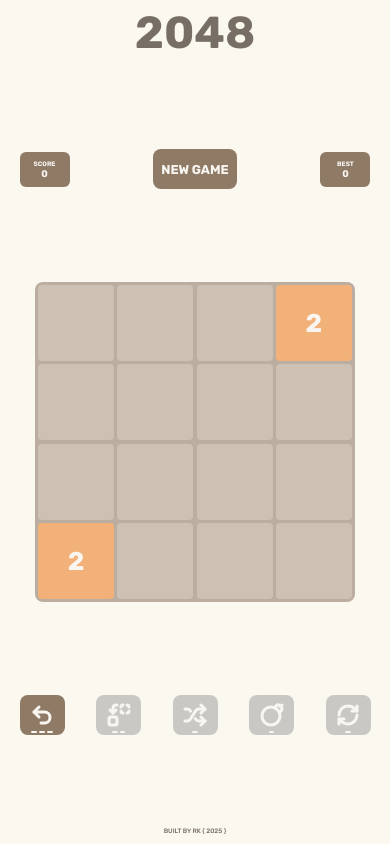
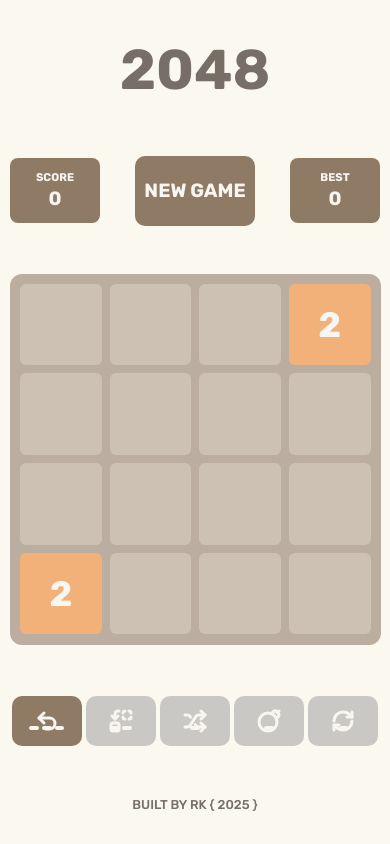
Before and after one commit to RK-778/2048-, a plain HTML site: page 2048.html in a window 390 px wide. Drawn offline with Linux system fonts and the light colour scheme.

Commit message:
Updated some features

```diff
--- a/2048.html
+++ b/2048.html
@@ -56,13 +56,13 @@ body.dark {
   max-width: 100vw;
   min-height: 100vh;
   margin: 0 auto;
-  padding: clamp(10px, 2vw, 15px);
+  padding: clamp(10px, 2vw, 20px);
 }
 .title {
-  font-size: clamp(4rem, 14vw, 6rem);
+  font-size: clamp(4rem, 10vw, 7rem);
   font-weight: bold;
   color: var(--title-color);
-  margin: clamp(0.3rem, 1vw, 0.5rem) 0;
+  margin: clamp(0.5rem, 1.5vw, 1rem) 0;
   text-transform: uppercase;
   opacity: 0;
   transform: translateY(10px);
@@ -76,19 +76,19 @@ body.dark {
   display: flex;
   justify-content: space-between;
   align-items: center;
-  gap: clamp(10px, 3vw, 40px);
-  margin: clamp(0.3rem, 1vw, 0.5rem) 0;
+  gap: clamp(15px, 3vw, 50px);
+  margin: clamp(0.5rem, 1.5vw, 1rem) 0;
   width: 100%;
-  max-width: 600px;
+  max-width: 1200px;
   opacity: 0;
   animation: fadeIn var(--transition-slow) var(--easing) forwards;
   animation-delay: 0.2s;
 }
 .score-container {
-  width: clamp(70px, 15vw, 90px);
-  height: clamp(50px, 10vw, 60px);
+  width: clamp(100px, 20vw, 140px);
+  height: clamp(70px, 12vw, 90px);
   background: var(--btn-normal);
-  border-radius: 6px;
+  border-radius: 8px;
   color: var(--btn-text);
   font-weight: bold;
   text-align: center;
@@ -96,18 +96,25 @@ body.dark {
   flex-direction: column;
   justify-content: center;
   align-items: center;
-  font-size: clamp(0.8rem, 2.5vw, 1rem);
+  font-size: clamp(1rem, 3vw, 1.5rem);
 }
 body.dark .score-container { background: var(--btn-hover); }
-.score-title { font-size: clamp(0.5rem, 2vw, 0.7rem); text-transform: uppercase; }
-.score-value { font-size: clamp(0.8rem, 3vw, 1.1rem); }
+.score-title {
+  font-size: clamp(0.7rem, 2.2vw, 0.9rem);
+  text-transform: uppercase;
+  margin-bottom: 0.2rem;
+}
+.score-value {
+  font-size: clamp(1.2rem, 3.5vw, 1.8rem);
+  font-weight: 700;
+}
 .game-container {
-  width: min(95vw, 1200px); /* Increased max-width from 600px to 800px */
+  width: min(90vw, 90vh, 1200px);
   aspect-ratio: 1 / 1;
-  padding: clamp(6px, 1.5vw, 10px);
+  padding: clamp(10px, 2vw, 20px);
   background-color: var(--grid-bg-light);
-  border-radius: 8px;
-  margin: clamp(0.3rem, 1vw, 0.5rem) auto;
+  border-radius: 12px;
+  margin: clamp(0.5rem, 1.5vw, 1.5rem) auto;
   position: relative;
   opacity: 0;
   animation: fadeIn var(--transition-slow) var(--easing) forwards;
@@ -118,18 +125,18 @@ body.dark .game-container { background-color: var(--grid-bg-dark); }
   display: grid;
   grid-template-columns: repeat(4, 1fr);
   grid-template-rows: repeat(4, 1fr);
-  gap: clamp(5px, 1.5vw, 8px);
+  gap: clamp(8px, 1.8vw, 15px);
   width: 100%;
   height: 100%;
   transition: transform var(--transition-medium) var(--easing);
 }
 .cell {
   background-color: var(--cell-bg-light);
-  border-radius: 4px;
+  border-radius: 6px;
   display: flex;
   justify-content: center;
   align-items: center;
-  font-size: clamp(2.2rem, 8.5vw, 4rem);
+  font-size: clamp(2.5rem, 7vw, 5rem);
   font-weight: bold;
   color: #776e65;
   transition: all var(--transition-fast) var(--easing);
@@ -140,7 +147,7 @@ body.dark .game-container { background-color: var(--grid-bg-dark); }
 }
 .cell.selected {
   background-color: var(--selected-tile);
-  outline: 2px solid #ff4040;
+  outline: 3px solid #ff4040;
   z-index: 10;
 }
 .tile-2 { background-color: #f2b179; color: #f9f6f2; }
@@ -152,8 +159,16 @@ body.dark .game-container { background-color: var(--grid-bg-dark); }
 .tile-128 { background-color: #edcf72; color: #f9f6f2; }
 .tile-256 { background-color: #edcc61; color: #f9f6f2; }
 .tile-512 { background-color: #edc850; color: #f9f6f2; }
-.tile-1024 { background-color: #edc53f; color: #f9f6f2; }
-.tile-2048 { background-color: #edc22e; color: #f9f6f2; }
+.tile-1024 {
+  background-color: #edc53f;
+  color: #f9f6f2;
+  font-size: clamp(2rem, 6vw, 4rem);
+}
+.tile-2048 {
+  background-color: #edc22e;
+  color: #f9f6f2;
+  font-size: clamp(2rem, 6vw, 4rem);
+}
 .shatter { animation: shatter 0.5s forwards; pointer-events: none; }
 .credit {
   display: flex;
@@ -161,13 +176,13 @@ body.dark .game-container { background-color: var(--grid-bg-dark); }
   justify-content: center;
   width: 100%;
   text-align: center;
-  font-size: clamp(0.7rem, 2vw, 0.9rem);
+  font-size: clamp(0.8rem, 2.2vw, 1.1rem);
   color: var(--text-light);
   font-weight: 500;
   pointer-events: none;
   opacity: 1;
   transition: color 0.3s ease;
-  margin: clamp(0.3rem, 1vw, 0.5rem) 0;
+  margin: clamp(0.5rem, 1.5vw, 1rem) 0;
 }
 body.dark .credit { color: #776e65; }
 @keyframes shatter {
@@ -186,7 +201,7 @@ body.dark .credit { color: #776e65; }
   width: 100%;
   height: 100%;
   background-color: rgba(238, 228, 218, 0.85);
-  border-radius: 8px;
+  border-radius: 12px;
   display: none;
   flex-direction: column;
   align-items: center;
@@ -197,22 +212,22 @@ body.dark .credit { color: #776e65; }
 }
 body.dark .game-over { background-color: rgba(62, 38, 26, 0.9); }
 .game-over-text {
-  font-size: clamp(1.8rem, 6vw, 2.5rem);
+  font-size: clamp(2.5rem, 8vw, 5rem);
   font-weight: bold;
   color: var(--title-color);
-  margin-bottom: clamp(0.6rem, 2vw, 1rem);
+  margin-bottom: clamp(1rem, 3vw, 2rem);
   text-transform: uppercase;
   animation: pulse 2s var(--easing) infinite;
 }
 
-/* REDUCE GAP BETWEEN BUTTONS */
+/* OPTIONS BUTTONS WITH TOOLTIPS ON TOP */
 .options {
   display: flex;
-  justify-content: space-between;
-  gap: clamp(2px, 0.5vw, 6px); /* REDUCED GAP */
+  justify-content: center;
+  gap: clamp(5px, 1vw, 10px);
   width: 100%;
-  max-width: 600px;
-  margin: clamp(0.3rem, 1vw, 0.5rem) 0;
+  max-width: 1200px;
+  margin: clamp(0.5rem, 1.5vw, 1.5rem) 0;
   flex-wrap: wrap;
   opacity: 0;
   animation: fadeIn var(--transition-slow) var(--easing) forwards;
@@ -221,11 +236,11 @@ body.dark .game-over { background-color: rgba(62, 38, 26, 0.9); }
 .btn {
   background: var(--btn-normal);
   color: var(--btn-text);
-  padding: clamp(0.5rem, 1.5vw, 0.8rem);
-  border-radius: 8px;
+  padding: clamp(0.6rem, 1.5vw, 1rem);
+  border-radius: 10px;
   border: none;
   font-family: 'Rubik', sans-serif;
-  font-size: clamp(1rem, 3vw, 1.4rem);
+  font-size: clamp(1rem, 3vw, 1.6rem);
   font-weight: bold;
   text-transform: uppercase;
   cursor: pointer;
@@ -234,19 +249,20 @@ body.dark .game-over { background-color: rgba(62, 38, 26, 0.9); }
   display: flex;
   align-items: center;
   justify-content: center;
-  min-width: clamp(60px, 14vw, 80px);
-  min-height: clamp(50px, 10vw, 70px);
+  min-width: clamp(70px, 16vw, 120px);
+  min-height: clamp(60px, 12vw, 100px);
 }
 #new-game-btn {
-  min-width: clamp(80px, 18vw, 100px);
-  min-height: clamp(60px, 12vw, 80px);
-  font-size: clamp(1.2rem, 3.5vw, 1.6rem);
+  min-width: clamp(120px, 22vw, 180px);
+  min-height: clamp(80px, 15vw, 120px);
+  font-size: clamp(1.4rem, 4vw, 2rem);
+  font-weight: 700;
 }
 .btn.active { background: var(--btn-hover); transform: scale(1.05); }
 .btn:hover:not(:disabled) {
   background: var(--btn-hover);
   transform: translateY(-2px);
-  box-shadow: 0 3px 6px rgba(0, 0, 0, 0.15);
+  box-shadow: 0 4px 8px rgba(0, 0, 0, 0.15);
 }
 .btn:disabled {
   background: var(--btn-disabled);
@@ -257,12 +273,13 @@ body.dark .game-over { background-color: rgba(62, 38, 26, 0.9); }
   display: flex;
   flex-direction: column;
   align-items: center;
-  gap: clamp(2px, 0.5vw, 3px);
+  gap: clamp(3px, 0.8vw, 5px);
   width: 100%;
+  position: relative;
 }
 .power-icon {
-  width: clamp(22px, 6vw, 30px);
-  height: clamp(22px, 6vw, 30px);
+  width: clamp(24px, 6vw, 36px);
+  height: clamp(24px, 6vw, 36px);
   fill: var(--btn-text);
   transition: all var(--transition-fast) var(--easing);
   stroke-width: 2.5;
@@ -270,44 +287,53 @@ body.dark .game-over { background-color: rgba(62, 38, 26, 0.9); }
 .btn:hover:not(:disabled) .power-icon { transform: scale(1.1); }
 .power-bars {
   display: flex;
-  gap: clamp(2px, 0.5vw, 3px);
+  gap: clamp(3px, 0.8vw, 5px);
   position: absolute;
-  bottom: clamp(2px, 0.5vw, 3px);
+  bottom: clamp(3px, 0.8vw, 5px);
 }
 .power-bar {
-  width: clamp(8px, 2.5vw, 12px);
-  height: clamp(4px, 0.8vw, 6px);
+  width: clamp(8px, 2.5vw, 14px);
+  height: clamp(4px, 1vw, 7px);
   background: var(--btn-text);
-  border-radius: 2px;
+  border-radius: 3px;
   transition: opacity var(--transition-fast) var(--easing);
 }
 .power-bar.used { opacity: 0; }
 
-/* TOOLTIP STYLES */
+/* TOOLTIP STYLES - POSITIONED ABOVE BUTTONS */
 .tooltip {
   visibility: hidden;
-  background-color: #555;
+  background-color: rgba(85, 85, 85, 0.9);
   color: #fff;
   font-family: 'Rubik', sans-serif;
-  text-transform: uppercase;
   text-align: center;
-  border-radius: 6px;
-  padding: clamp(5px, 1vw, 8px) clamp(8px, 2vw, 10px);
+  border-radius: 4px;
+  padding: 4px 8px;
   position: absolute;
   z-index: 1000;
-  bottom: 100%;
+  bottom: calc(100% + 5px);
   left: 50%;
   transform: translateX(-50%);
-  font-size: clamp(0.8rem, 2.2vw, 1rem);
+  font-size: 12px;
   white-space: nowrap;
   opacity: 0;
-  transition: opacity var(--transition-fast) var(--easing);
+  transition: opacity 0.2s ease;
+  pointer-events: none;
+  max-width: none;
+  width: auto;
 }
-.btn:hover .tooltip, .btn:focus .tooltip {
+.btn:hover .tooltip {
   visibility: visible;
   opacity: 1;
 }
-/* RESPONSIVE TOOLTIP FIXES FOR MOBILE EDGE OVERFLOW */
+@media (max-width: 768px) {
+  .tooltip {
+    font-size: 11px;
+    padding: 3px 6px;
+    bottom: calc(100% + 3px);
+  }
+}
+/* RESPONSIVE TOOLTIP FIXES */
 @media (max-width:700px) {
   .btn { position: relative; }
   .tooltip {
@@ -317,14 +343,15 @@ body.dark .game-over { background-color: rgba(62, 38, 26, 0.9); }
     white-space: normal;
     min-width: 0;
     word-break: break-all;
-    top: 100%;
-    bottom: auto;
-    margin-top: 5px;
-    padding: 7px 8px;
-    font-size: 1rem;
+    top: auto;
+    bottom: 100%;
+    margin-top: 0;
+    margin-bottom: 8px;
+    padding: 8px 10px;
+    font-size: 0.9rem;
   }
-  .options .btn:first-child .tooltip  { left: 0; transform: none; }
-  .options .btn:last-child .tooltip   { left: auto; right: 0; transform: none; }
+  .options .btn:first-child .tooltip  { left: 50%; transform: translateX(-50%); }
+  .options .btn:last-child .tooltip   { left: 50%; transform: translateX(-50%); }
 }
 .page-transition {
   position: fixed;
@@ -348,61 +375,145 @@ body.dark .page-transition { background-color: var(--bg-dark); }
   50% { transform: scale(1.05); }
 }
 
-/* -- responsive tweaks -- */
-@media (max-width: 900px) {
-  .container { padding: clamp(8px, 2vw, 12px); justify-content: space-around; }
-  .game-container { width: min(95vw, 500px); padding: clamp(5px, 1.2vw, 8px); }
-  .title { font-size: clamp(3.6rem, 12vw, 5rem); }
-  .scores { gap: clamp(8px, 2.5vw, 20px); max-width: 90vw; justify-content: space-between; }
-  .options { gap: clamp(2px, 0.5vw, 5px); max-width: 90vw; justify-content: space-between; }
-  .score-container { width: clamp(60px, 14vw, 80px); height: clamp(45px, 9vw, 55px); }
-  .score-title { font-size: clamp(0.5rem, 1.8vw, 0.6rem); }
-  .score-value { font-size: clamp(0.7rem, 2.5vw, 0.9rem); }
-  .btn { min-width: clamp(55px, 12vw, 70px); min-height: clamp(45px, 9vw, 60px); font-size: clamp(0.9rem, 2.5vw, 1.2rem); }
-  #new-game-btn { min-width: clamp(70px, 16vw, 90px); min-height: clamp(50px, 10vw, 70px); font-size: clamp(1rem, 3vw, 1.4rem); }
-  .cell { font-size: clamp(2rem, 7vw, 3.2rem); }
-  .power-icon { width: clamp(18px, 5vw, 26px); height: clamp(18px, 5vw, 26px); }
-  .power-bar { width: clamp(7px, 2vw, 10px); height: clamp(3px, 0.6vw, 4px); }
-  .tooltip { font-size: clamp(0.7rem, 1.8vw, 0.9rem); }
-  .game-over-text { font-size: clamp(1.6rem, 5.5vw, 2rem); }
-  .grid { gap: clamp(4px, 1.2vw, 6px); }
-  .credit { font-size: clamp(0.6rem, 1.8vw, 0.8rem); }
+/* -- LARGE SCREEN STYLES -- */
+@media (min-width: 1200px) {
+  .container {
+    padding: 20px;
+  }
+  .title {
+    font-size: 7rem;
+    margin: 1.5rem 0;
+  }
+  .scores {
+    gap: 40px;
+    margin: 1.5rem 0;
+  }
+  .score-container {
+    width: 160px;
+    height: 100px;
+    font-size: 1.8rem;
+  }
+  .score-title {
+    font-size: 1rem;
+  }
+  .score-value {
+    font-size: 2rem;
+  }
+  .game-container {
+    width: 800px;
+    padding: 20px;
+  }
+  .grid {
+    gap: 15px;
+  }
+  .cell {
+    font-size: 4.5rem;
+  }
+  .tile-1024, .tile-2048 {
+    font-size: 3.5rem;
+  }
+  .options {
+    gap: 10px;
+    margin: 2rem 0;
+  }
+  .btn {
+    min-width: 140px;
+    min-height: 100px;
+    font-size: 1.6rem;
+    padding: 1rem;
+  }
+  #new-game-btn {
+    min-width: 200px;
+    min-height: 120px;
+    font-size: 2rem;
+  }
+  .power-icon {
+    width: 36px;
+    height: 36px;
+  }
+  .power-bar {
+    width: 14px;
+    height: 7px;
+  }
+  .credit {
+    font-size: 1.2rem;
+    margin: 1.5rem 0;
+  }
+  .tooltip {
+    font-size: 1.1rem;
+    padding: 10px 15px;
+  }
 }
-@media (max-width: 600px) {
-  .container { padding: clamp(6px, 1.5vw, 10px); justify-content: space-between; }
-  .game-container { width: min(95vw, 400px); padding: clamp(4px, 1vw, 6px); }
-  .title { font-size: clamp(3.2rem, 11vw, 4.4rem); margin: clamp(0.2rem, 0.8vw, 0.4rem) 0; }
-  .scores { gap: clamp(6px, 2vw, 10px); justify-content: space-between; }
-  .options { gap: clamp(2px, 0.5vw, 4px); margin: clamp(0.2rem, 0.8vw, 0.4rem) 0; }
-  .score-container { width: clamp(55px, 13vw, 70px); height: clamp(40px, 8vw, 50px); }
-  .score-title { font-size: clamp(0.4rem, 1.6vw, 0.5rem); }
-  .score-value { font-size: clamp(0.6rem, 2.2vw, 0.8rem); }
-  .btn { min-width: clamp(50px, 11vw, 60px); min-height: clamp(40px, 8vw, 50px); font-size: clamp(0.8rem, 2.2vw, 1rem); }
-  #new-game-btn { min-width: clamp(60px, 14vw, 80px); min-height: clamp(45px, 9vw, 60px); font-size: clamp(0.9rem, 2.5vw, 1.2rem); }
-  .cell { font-size: clamp(1.8rem, 6.5vw, 2.8rem); }
-  .power-icon { width: clamp(16px, 4.5vw, 22px); height: clamp(16px, 4.5vw, 22px); }
-  .power-bar { width: clamp(6px, 1.8vw, 8px); height: clamp(2px, 0.5vw, 3px); }
-  .tooltip { font-size: clamp(0.6rem, 1.6vw, 0.8rem); }
-  .game-over-text { font-size: clamp(1.4rem, 5vw, 1.8rem); margin-bottom: clamp(0.4rem, 1.5vw, 0.6rem); }
-  .grid { gap: clamp(3px, 1vw, 5px); }
-  .credit { font-size: clamp(0.5rem, 1.6vw, 0.7rem); }
+
+/* -- TABLET STYLES -- */
+@media (max-width: 1024px) and (min-width: 768px) {
+  .game-container {
+    width: min(90vw, 90vh, 700px);
+  }
+  .cell {
+    font-size: clamp(3rem, 7vw, 4rem);
+  }
+  .tile-1024, .tile-2048 {
+    font-size: clamp(2.5rem, 6vw, 3rem);
+  }
 }
-@media (max-width: 400px) {
-  .container { padding: clamp(4px, 1vw, 8px); }
-  .game-container { width: min(95vw, 320px); padding: clamp(3px, 0.8vw, 5px); }
-  .title { font-size: clamp(2.8rem, 10vw, 4rem); margin: clamp(0.1rem, 0.6vw, 0.3rem) 0; }
-  .scores { gap: clamp(4px, 1.5vw, 8px); margin: clamp(0.1rem, 0.6vw, 0.3rem) 0; }
-  .options { gap: clamp(1px, 0.3vw, 2px); margin: clamp(0.1rem, 0.6vw, 0.3rem) 0; }
-  .score-container { width: clamp(50px, 12vw, 60px); height: clamp(35px, 7vw, 45px); }
-  .btn { min-width: clamp(45px, 10vw, 55px); min-height: clamp(35px, 7vw, 45px); font-size: clamp(0.7rem, 2vw, 0.9rem); }
-  #new-game-btn { min-width: clamp(55px, 12vw, 70px); min-height: clamp(40px, 8vw, 50px); font-size: clamp(0.8rem, 2.2vw, 1rem); }
-  .cell { font-size: clamp(1.6rem, 6vw, 2.4rem); }
-  .power-icon { width: clamp(14px, 4vw, 20px); height: clamp(14px, 4vw, 20px); }
-  .power-bar { width: clamp(5px, 1.5vw, 7px); height: clamp(1px, 0.4vw, 2px); }
-  .tooltip { font-size: clamp(0.5rem, 1.4vw, 0.7rem); }
-  .game-over-text { font-size: clamp(1.2rem, 4.5vw, 1.6rem); }
-  .grid { gap: clamp(2px, 0.8vw, 4px); }
-  .credit { font-size: clamp(0.4rem, 1.4vw, 0.6rem); }
+
+/* -- MOBILE STYLES -- */
+@media (max-width: 767px) {
+  .container {
+    padding: 10px;
+    justify-content: space-around;
+  }
+  .title {
+    font-size: clamp(3.5rem, 12vw, 5rem);
+    margin: 0.8rem 0;
+  }
+  .scores {
+    gap: 10px;
+    margin: 0.8rem 0;
+    max-width: 95vw;
+  }
+  .score-container {
+    width: clamp(90px, 22vw, 120px);
+    height: clamp(65px, 14vw, 80px);
+  }
+  .game-container {
+    width: min(95vw, 95vh);
+    padding: 10px;
+  }
+  .grid {
+    gap: 8px;
+  }
+  .cell {
+    font-size: clamp(2.2rem, 7vw, 3rem);
+  }
+  .options {
+    gap: 4px;
+    margin: 1rem 0;
+    max-width: 95vw;
+  }
+  .btn {
+    min-width: clamp(60px, 18vw, 90px);
+    min-height: clamp(50px, 12vw, 80px);
+    font-size: clamp(0.9rem, 3vw, 1.2rem);
+  }
+  #new-game-btn {
+    min-width: clamp(100px, 25vw, 140px);
+    min-height: clamp(70px, 16vw, 90px);
+    font-size: clamp(1.2rem, 3.5vw, 1.5rem);
+  }
+  .power-icon {
+    width: clamp(20px, 6vw, 28px);
+    height: clamp(20px, 6vw, 28px);
+  }
+  .power-bar {
+    width: clamp(7px, 2.5vw, 10px);
+    height: clamp(3px, 1vw, 5px);
+  }
+  .tooltip {
+    font-size: clamp(0.7rem, 2.2vw, 0.9rem);
+    padding: 6px 8px;
+  }
 }
 </style>
 </head>
```
